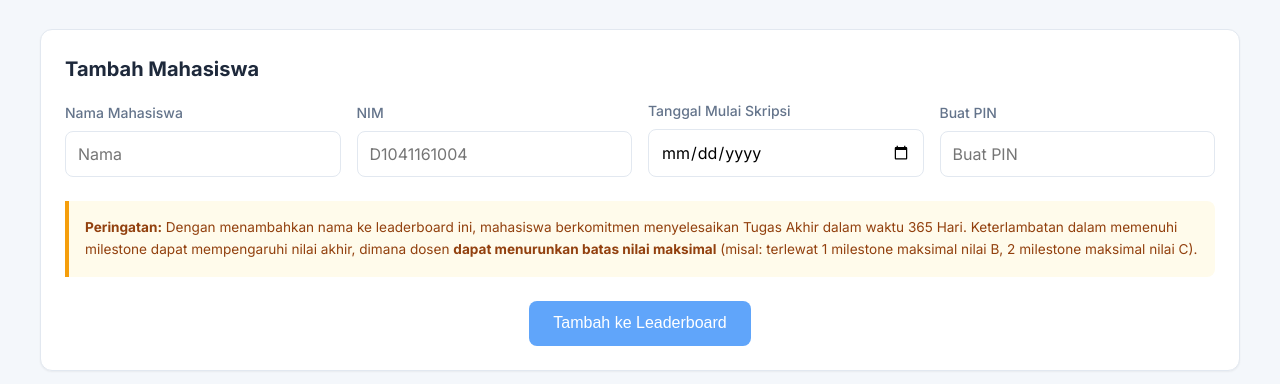
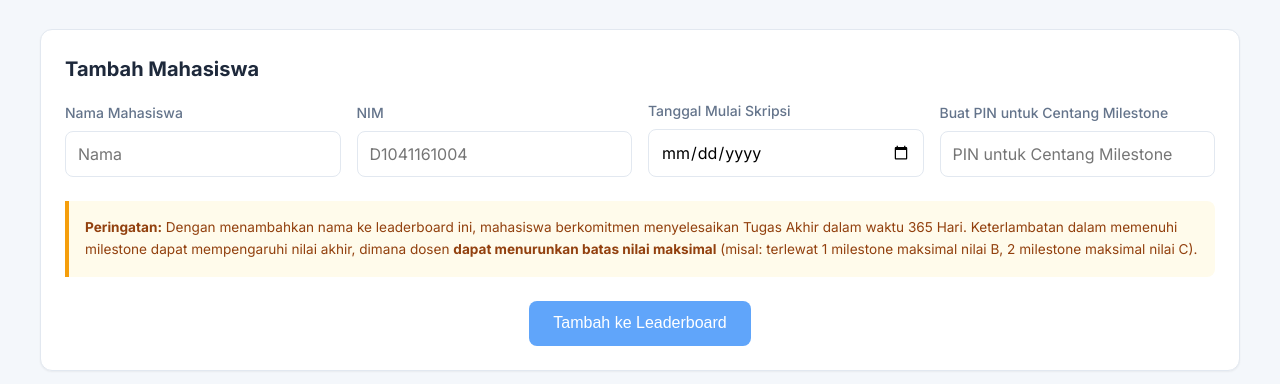
Before and after one commit to enrikoyr/milestone-skripsi, a plain HTML site: page index.html in a window 1280 px wide. Shown: the part 117-501 px from the top of the page. Drawn offline with Linux system fonts and the light colour scheme; no server answers.

Commit message:
PIN explanation

```diff
--- a/index.html
+++ b/index.html
@@ -33,8 +33,8 @@
                         <input type="date" id="start-date" required>
                     </div>
                     <div class="form-group">
-                        <label for="student-pin">Buat PIN</label>
-                        <input type="password" id="student-pin" placeholder="Buat PIN" required>
+                        <label for="student-pin">Buat PIN untuk Centang Milestone</label>
+                        <input type="password" id="student-pin" placeholder="PIN untuk Centang Milestone" required>
                     </div>
                 </div>
 
```
